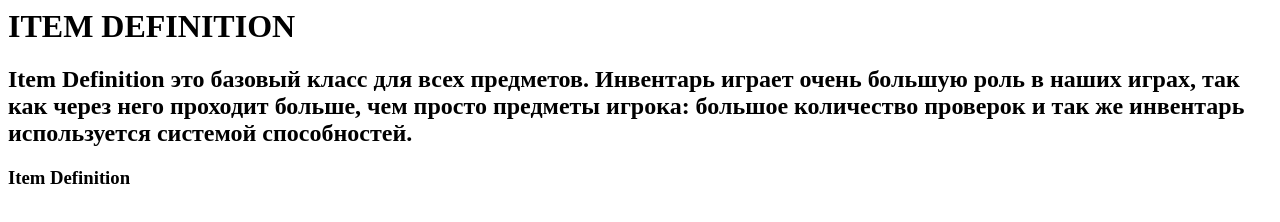
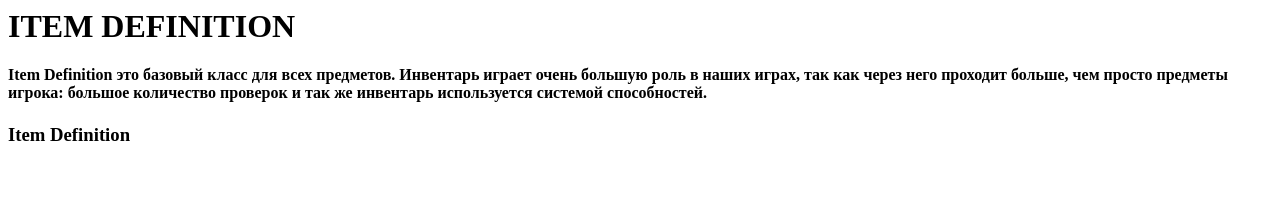
Before and after one commit to title-coming-soon/docs, a plain HTML site: page ItemDefinition/index.html in a window 1280 px wide. Drawn offline with Linux system fonts and the light colour scheme.

Commit message:
Update index.html

```diff
--- a/ItemDefinition/index.html
+++ b/ItemDefinition/index.html
@@ -9,7 +9,7 @@
 <body>
 	<h1><strong>ITEM DEFINITION</strong></h1>
 	<p>
-		<h2>Item Definition это базовый класс для всех предметов. Инвентарь играет очень большую роль в наших играх, так как через него проходит больше, чем просто предметы игрока: большое количество проверок и так же инвентарь используется системой способностей.</h2>
+		<h4>Item Definition это базовый класс для всех предметов. Инвентарь играет очень большую роль в наших играх, так как через него проходит больше, чем просто предметы игрока: большое количество проверок и так же инвентарь используется системой способностей.</h4>
 	</p>
 	<p><h3><strong>Item Definition</strong></h3></p>
 </body>
```
